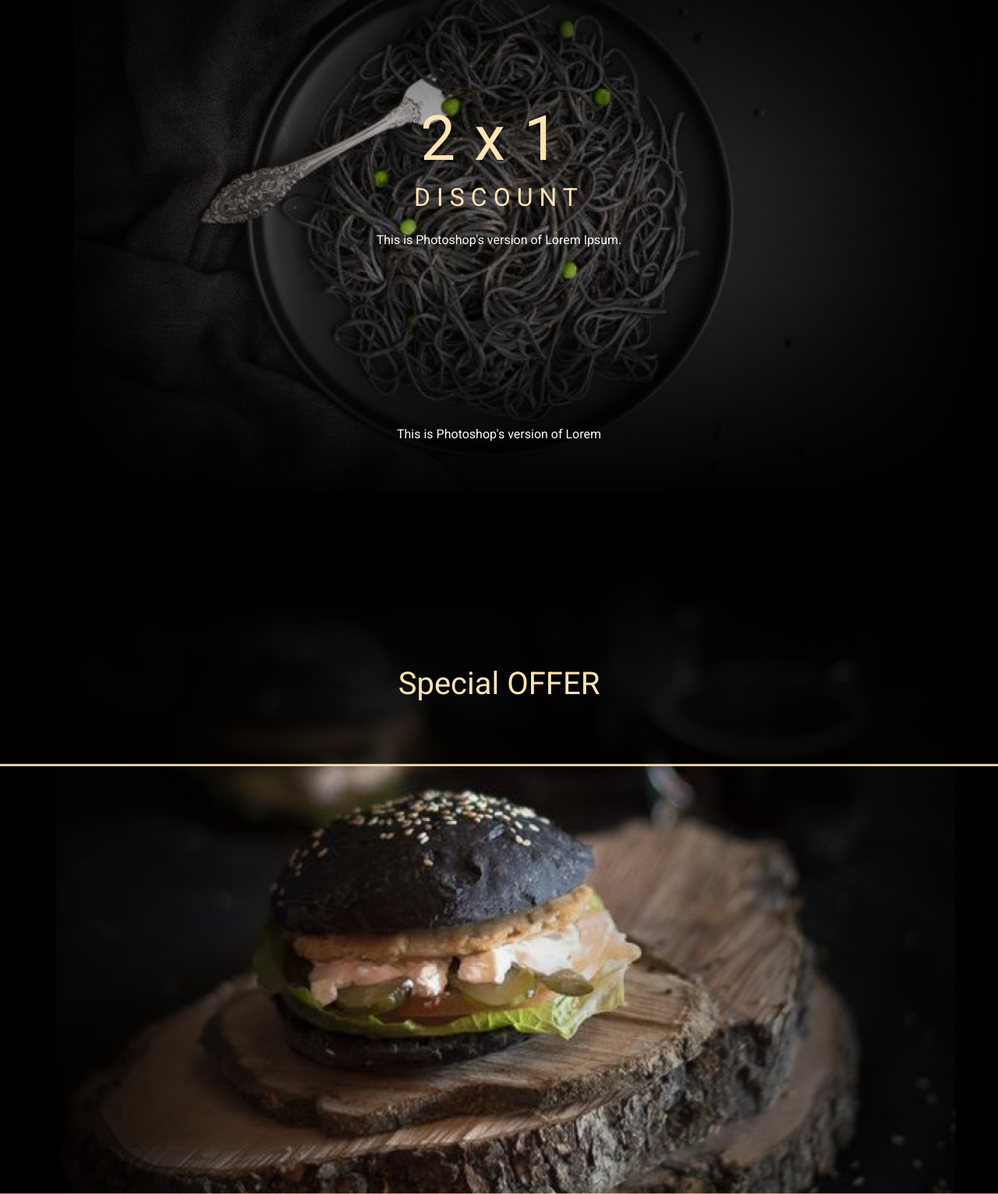
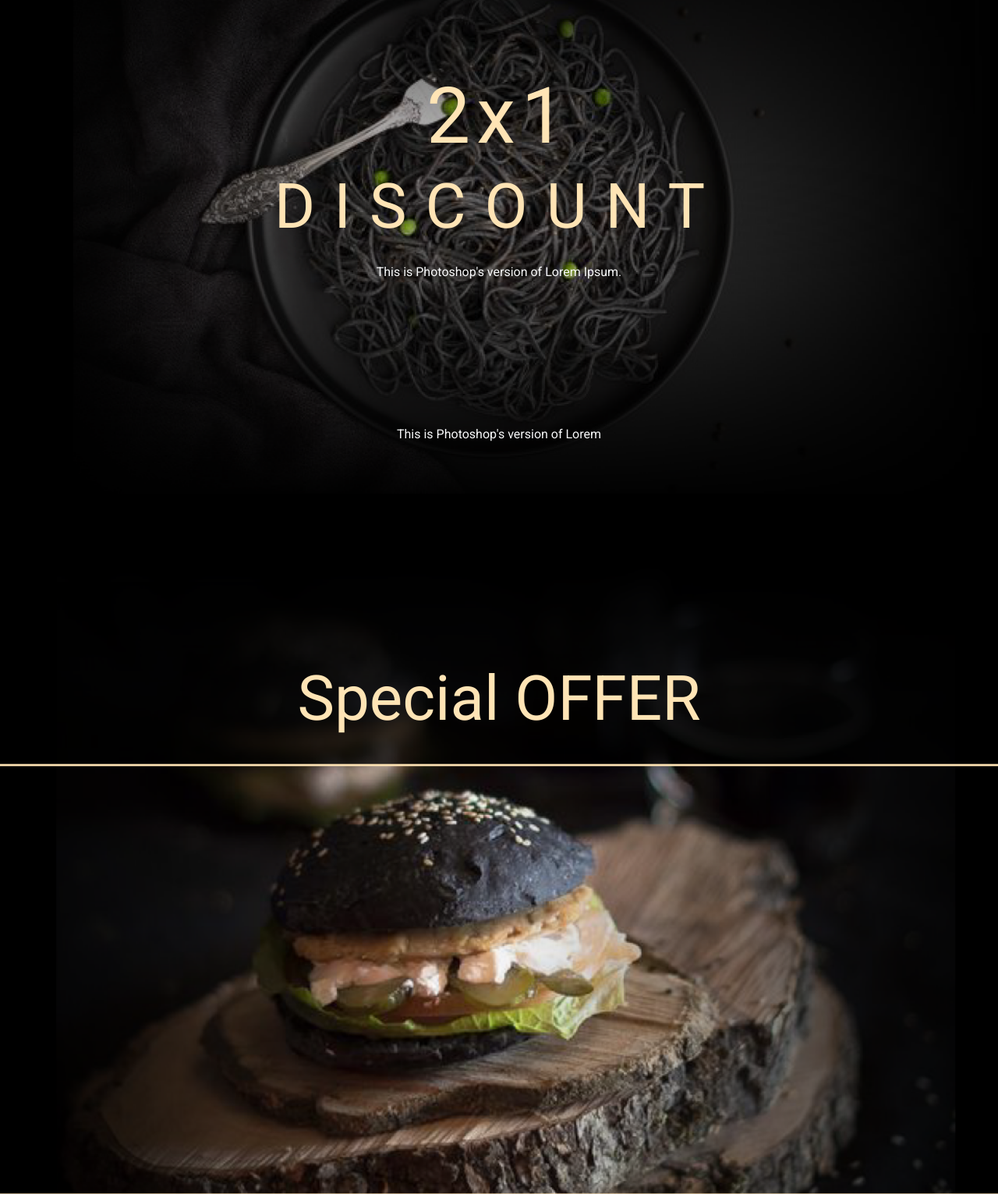
Before and after one commit to Ulysse28/maquette-Bootstrap, a plain HTML site: page index.html in a window 1280 px wide. Shown: the part 4717-6248 px from the top of the page at 78% size. Drawn offline with nearby package versions, Linux system fonts and the light colour scheme.

Commit message:
new commit

```diff
--- a/index.html
+++ b/index.html
@@ -1,4 +1,3 @@
-
 <!DOCTYPE html>
 <html>
 <head>
@@ -43,14 +42,11 @@
             <p class="fs-2">RESTAURANT</p></div>
           </div>
         </div>
-
         <div class="col-lg-12 col-12 flex1 text-center w-100">
           <p class="text-light fs-3">This is Photoshop's version  of Lorem Ipsum. Proin gravida nibh vel velit auctor aliquet. Aenean sollicitudin, lorem quis bibendum auctor, nisi elit consequat ipsum, nec sagittis sem nibh id elit. Duis sed </p>
-
         </div>
       </div>
     </header>
-
     <!-- second block -->
     <div class="second-section  d-flex flex-column justify-content-around align-items-center text-center">
 
@@ -61,23 +57,14 @@
           </div>
           <div class="col-lg-8 text-center flex10">
             <p class="text-light fw-lighter">This is Photoshop's version of Lorem ipsum. Proin gravida nibh vel velit auctor aliquet. Aenean sollicitudin, lorem quis bibendum auctor, nisi elit consequat ipsum, nec sagittis sem</p>
-
           </div>
-
           <div class="col">
             <h2 class="fw-lighter display-5">Delights</h2>
           </div>
-
         </div>
       </div>
-
-
-
-
     </div>
     <!-- end of second block -->
-
-
     <!-- third block -->
     <div class="third-section vh-100 text-center text-light position-relative">
       <p class="fs-5">This is Photoshop's version of Lorem</p>
@@ -87,10 +74,7 @@
       </div>
     </div>
     <!-- end of third block -->
-
-
     <!-- fourth block -->
-
     <section class="bloc4">
       <div class="container flex4 text-center">
         <div class="row text-light">
@@ -114,12 +98,11 @@
       </div>
     </section>
     <!-- end of fourth block -->
-
     <!-- fifth block -->
     <section class="bloc5  d-flex flex-column justify-content-center position-relative">
       <div class="col-12 text-center">
-          <h2 class="title display-1 fw-normal">2x1</h2>
-          <h2> DISCOUNT</h2>
+        <h2 class="title2 display-1 fw-normal">2x1</h2>
+        <h2 class="title"> DISCOUNT</h2>
         <p class="text-light mt-4">This is Photoshop's version  of Lorem Ipsum. </p>
       </div>
       <div class="text-light position-absolute">
@@ -127,40 +110,21 @@
       </div>
     </section>
     <!-- end of fifth block -->
-
     <!-- sixth block -->
     <section class="bloc6">
       <div class="container test3">
-
-     <!--  <div class="row offer">
-        <div class="col-12 text-center align-items-end">
-          <h1>Special OFFER</h1>
-        </div>
-      </div>
-
-      <div class="row height">
-        <div class="col-12 text-center mt-5 ">
-          <h2 class="display-1">Burgers</h2>
-          <h1 class="display-3">25% OFF</h1>
-        </div>
-      </div> -->
-
         <div class="row test1">
           <div class="col-12 center">
-          <h1>Special OFFER</h1>
+            <h1 class="title">Special OFFER</h1>
           </div>
-
-
           <div class="col end">
-        <h2>Burgers</h2>
-        <h1>25% OFF</h1>
+            <h2 class="title">Burgers</h2>
+            <h1 class="title">25% OFF</h1>
           </div>
         </div>
       </div>
     </section>
     <!-- end of sixth block -->
-
-
     <div
     class="seventh_section text-light text-center d-flex
     flex-column justify-content-center align-items-center fs-5">
@@ -177,7 +141,6 @@
       esse quisquam impedit porro officiis quae repellendus necessitatibus. Suscipit sint sit ex?
     </p>
   </div>
-
   <section class="bloc7">
     <div class="container offer flex6">
       <div class="row">
@@ -193,24 +156,16 @@
       </div>
     </div>
   </section>
-
   <footer>
     <div class="container">
       <div class="row text-center">
-      <div class="col-12">
-
-      </div>
-
-
         <div class="col-12 mb-3">
           <img class="icone" src="img/instagram.png">
           <img class="icone" src="img/facebook.png">
           <img class="icone" src="img/twitter.png">
           <img class="icone" src="img/whatsapp.png">
         </div>
-
         <div class="col-12 color">
-
           <ul>
             <li>Your city address</li>
             <li>•</li>
@@ -219,16 +174,12 @@
             <li>yourmail@mail.com</li>
             <li>•</li>
             <li>www.yoursite/com</li>
-
           </ul>
-
           <p class="white">This is Photoshop's version  of Lorem Ipsum. Proin gravida nibh vel velit auctor aliquet. </p>
         </div>
-
       </div>
     </div>
   </footer>
-
   <script src="https://cdn.jsdelivr.net/npm/bootstrap@5.1.2/dist/js/bootstrap.bundle.min.js" integrity="sha384-kQtW33rZJAHjgefvhyyzcGF3C5TFyBQBA13V1RKPf4uH+bwyzQxZ6CmMZHmNBEfJ" crossorigin="anonymous"></script>
 </body>
 </html>
--- a/style.css
+++ b/style.css
@@ -7,13 +7,11 @@ body{
 }
 
 header{
-	/*top: 0 !important;*/
 	background: url('img/img_header.png') no-repeat;
 	background-size: 1920px;
 	background-position: 50% 50%;
 	overfow: hidden;
 	height: 1700px;
-
 }
 
 header .container{
@@ -33,7 +31,6 @@ header .container{
 	border-top: 1px solid #ffe4b5;
 	border-bottom: 1px solid #ffe4b5;
 	margin-top: 10vh;
-
 }
 
 .navbar-toggler{
@@ -50,7 +47,6 @@ header .container{
 .title h2{
 	font-size: 200px;
 	font-weight: 100;
-
 }
 
 .title{
@@ -147,14 +143,8 @@ h3{
 .bloc5{
 	top: 0 !important;
 	background: url('./img/img_bloc5.png')center no-repeat;
-
-
-
-
-
 	background-size: cover;
 	height: 100vh;
-
 }
 
 .bloc5 h2 {
@@ -191,8 +181,6 @@ h3{
 .bloc6 .container{
 	height: 100%;
 }
-
-
 
 .height{
 	margin-top: 50vh;
@@ -235,15 +223,6 @@ h3{
 	overfow: hidden;
 	height: 1300px;
 }
-
-
-/*.offer{
-	margin-top: 20vh;
-}
-
-.height{
-	margin-top: 100vh;
-	}*/
 
 footer{
 	background: url('img/footer2.png') no-repeat;
@@ -288,16 +267,8 @@ h3{
 }
 
 
-	@media screen and (max-width: 900px)
-	{
-
-
-
-
-	}
-
 .test1{
-		height: 80%;
+	height: 90%;
 	text-align: center;
 }
 
@@ -309,12 +280,10 @@ h3{
 	align-self: end;
 }
 
-<<<<<<< HEAD
 .test3{
 	height: 100%;
 }
-=======
-	.test3{
-		height: 100%;
+
+.title2{
+	font-size: 100px;
 }
->>>>>>> ba34f0202e05af2a0dfa4e0e9de60d10a6d26483
```
Lines whose indentation alone changed are shown as unchanged.
